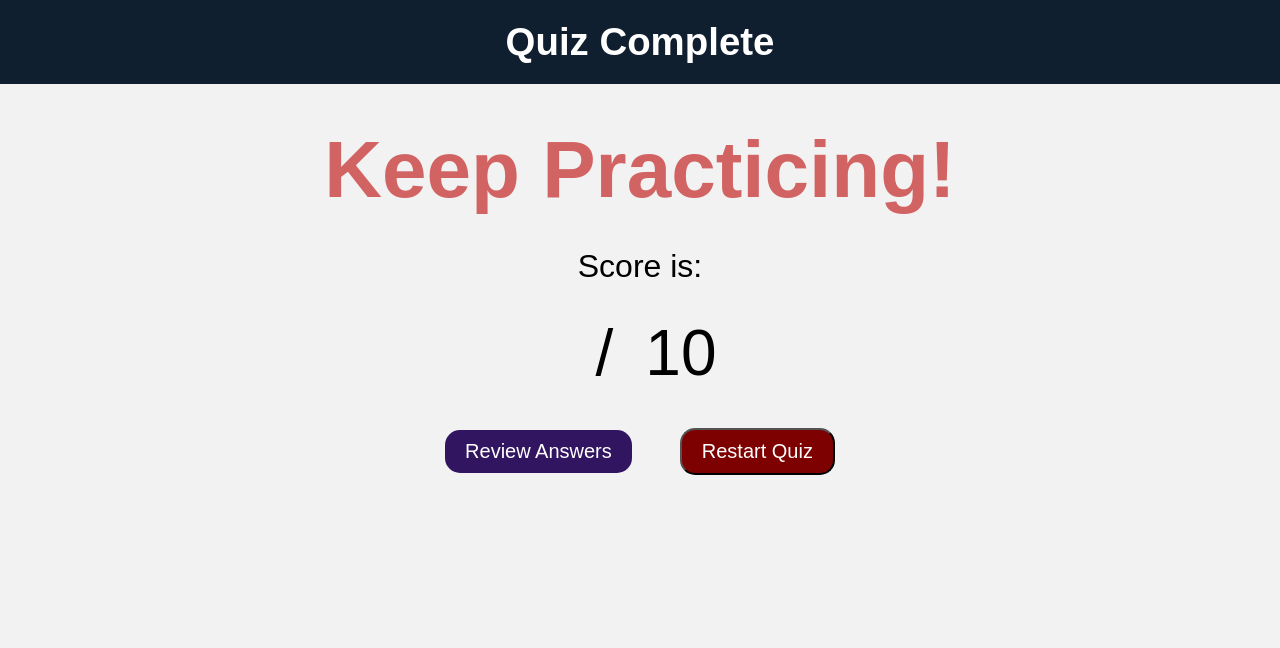
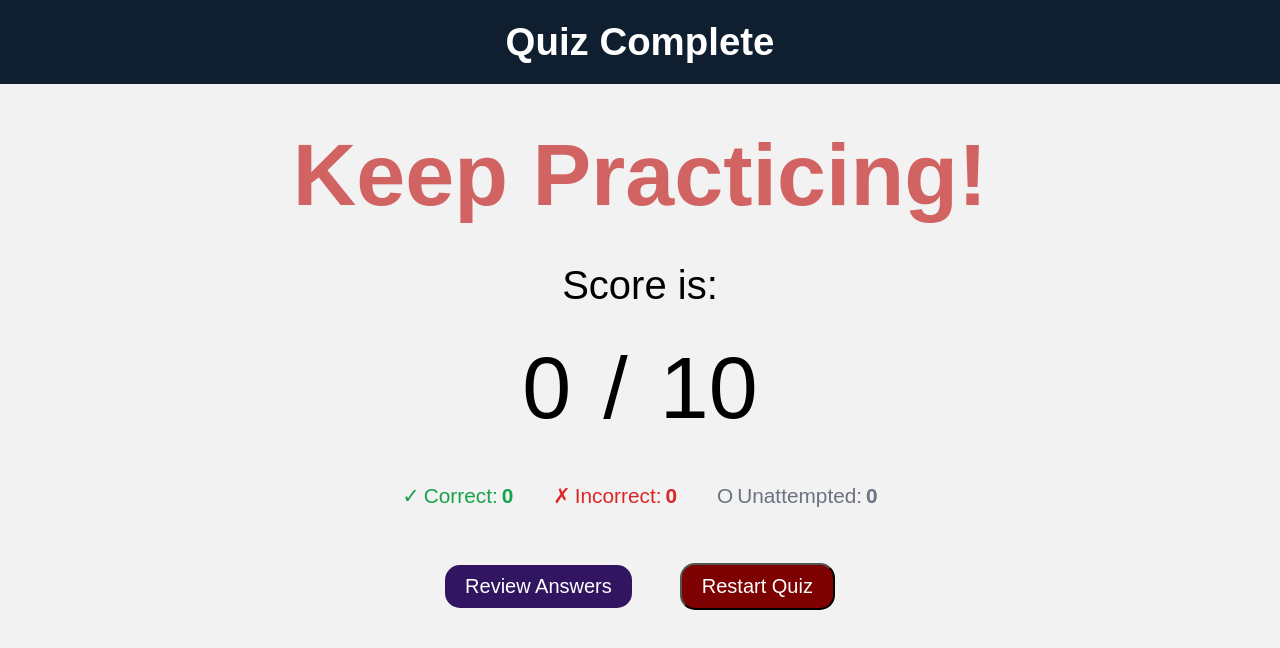
Before and after one commit to tannushree30/Quiz-Application, a plain HTML site: page result.html in a window 1280 px wide. Drawn offline with Linux system fonts and the light colour scheme.

Commit message:
Added Chnages to the file

```diff
--- a/result.html
+++ b/result.html
@@ -17,6 +17,23 @@
             <div id="score-display">
                 <span id="score">0</span><span>/</span>10
             </div>
+            <div id="stats">
+                <div class="stat correct">
+                    <span class="icon">✓</span>
+                    <span>Correct:</span>
+                    <span class="count" id="correct-count">0</span>
+                </div>
+                <div class="stat incorrect">
+                    <span class="icon">✗</span>
+                    <span>Incorrect:</span>
+                    <span class="count" id="incorrect-count">0</span>
+                </div>
+                <div class="stat unattempted">
+                    <span class="icon">O</span>
+                    <span>Unattempted:</span>
+                    <span class="count" id="unattempted-count">0</span>
+                </div>
+            </div>
         </div>
         <div class="buttons">
             <a id="review-button" href="./index.html">Review Answers</a>
--- a/script.js
+++ b/script.js
@@ -13,6 +13,9 @@ let restartBtn = document.querySelector("#restart-button");
 let reviewBtn = document.querySelector("#review-button");
 let scoreDis = document.querySelector("#score");
 let resText = document.querySelector("#text");
+let correctCount = document.querySelector("#correct-count");
+let incorrectCount = document.querySelector("#incorrect-count");
+let unattemptedCount = document.querySelector("#unattempted-count");
 let progressBar = document.querySelector("#progress-bar");
 let pageHeading = document.querySelector("#page-heading");
 const isReviewMode = () => sessionStorage.getItem("reviewMode") === "true";
@@ -225,18 +228,47 @@ if(restartBtn){
     });
 };
 
-//score display
-if(scoreDis){
-    scoreDis.innerText = localStorage.getItem("score");
-    if(scoreDis.innerText < 5){
+// Score display
+if (scoreDis) {
+    let score = Number(localStorage.getItem("score"));
+    scoreDis.innerText = score;
+
+    if (score < 5) {
         resText.innerText = "Keep Practicing!";
         resText.style.color = "#d26363";
     }
-    else if(scoreDis.innerText === 5 || scoreDis.innerText <=9){
+    else if (score <= 9) {
         resText.innerText = "Great Job!";
         resText.style.color = "#61bf61";
     }
-};
+    else {
+        resText.innerText = "Outstanding!";
+        resText.style.color = "#259749";
+    }
+
+    // Calculate statistics
+    let savedAnswers = JSON.parse(localStorage.getItem("userSelected")) || [];
+
+    let correct = 0;
+    let incorrect = 0;
+    let unattempted = 0;
+
+    savedAnswers.forEach((selected, index) => {
+        if (selected === null) {
+            unattempted++;
+        }
+        else if (questions[index].option[selected] === questions[index].answer) {
+            correct++;
+        }
+        else {
+            incorrect++;
+        }
+    });
+
+    correctCount.innerText = correct;
+    incorrectCount.innerText = incorrect;
+    unattemptedCount.innerText = unattempted;
+}
 
 //Review Answer
 reviewBtn?.addEventListener("click",() =>{
--- a/style.css
+++ b/style.css
@@ -178,24 +178,64 @@ main{
 }
 
 #text{
-    font-size: 5rem;
+    font-size: 5.5rem;
     font-weight: bold;
     color: rgb(37, 151, 73);
 }
 
 #result-container p{
-    font-size: 2rem;
+    margin-top: 5px;
+    font-size: 2.5rem;
 }
 
 #score-display{
-    height: 4.5rem;
+    height: 6rem;
     padding: 3px;
     display: flex;
     justify-content: center;
     align-items: center;
-    font-size: 4rem;
+    font-size: 5.5rem;
     gap: 2rem;
     font-weight: 549;
+}
+
+#stats{
+    display:flex;
+    justify-content:center;
+    gap:2.5rem;
+    margin: 1rem 0 1rem;
+    flex-wrap:wrap;
+}
+
+.stat{
+    display: flex;
+    align-items: center;
+    gap: 0.25rem;
+    font-size: 1.3rem;
+}
+
+.icon{
+    display: flex;
+    align-items: center;
+    line-height: 1;
+}
+
+.count{
+    font-size: 1.3rem;
+    font-weight: 700;
+    line-height: 1;
+}
+
+.correct{
+    color: #16A34A;
+}
+
+.incorrect{
+    color: #DC2626;
+}
+
+.unattempted{
+    color: #6B7280;
 }
 
 /*mobile responsive*/
```
